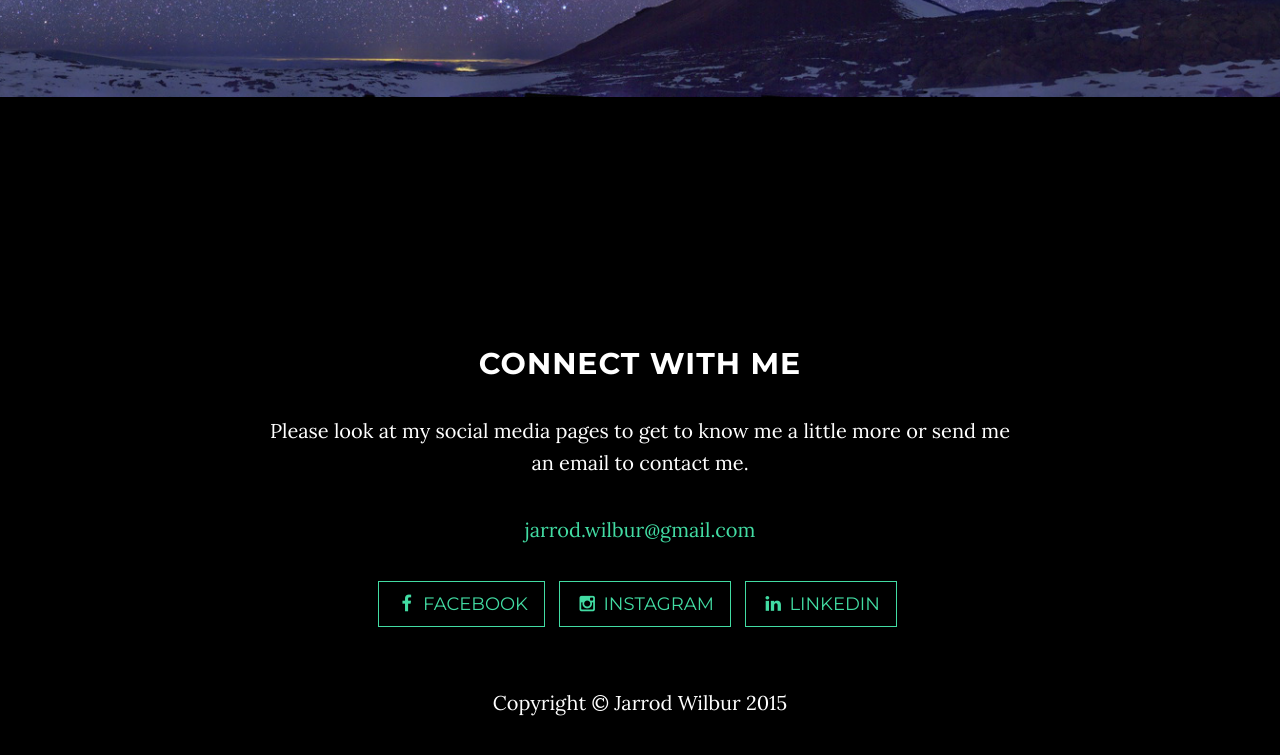
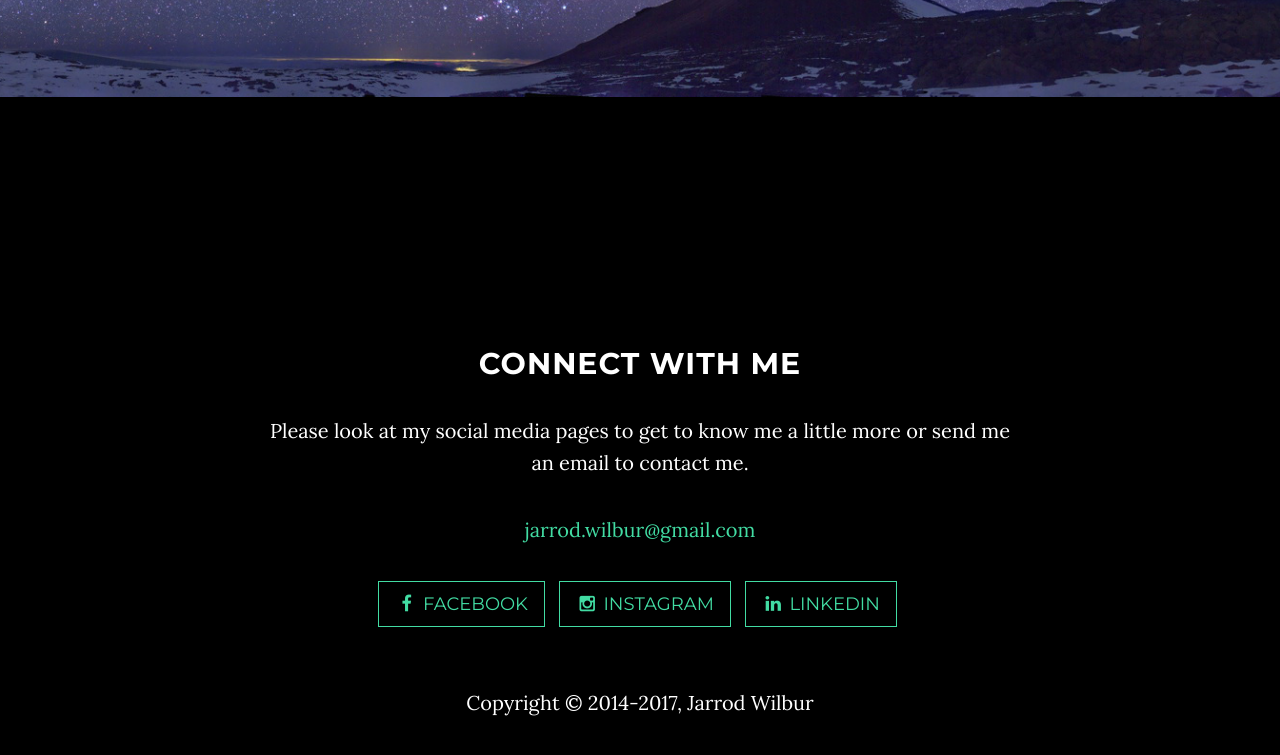
Before and after one commit to jpwilbur/jpwilbur.github.io, a plain HTML site: page index.html in a window 1280 px wide. Shown: the part 1981-2736 px from the top of the page. Drawn offline with Linux system fonts and the light colour scheme.

Commit message:
updated copywrite footer

```diff
--- a/index.html
+++ b/index.html
@@ -138,7 +138,7 @@
     <!-- Footer -->
     <footer>
         <div class="container text-center">
-            <p>Copyright &copy; Jarrod Wilbur 2015</p>
+            <p>Copyright &copy; 2014<script>new Date().getFullYear()>2014&&document.write("-"+new Date().getFullYear());</script>, Jarrod Wilbur</p>
         </div>
     </footer>
 
```
